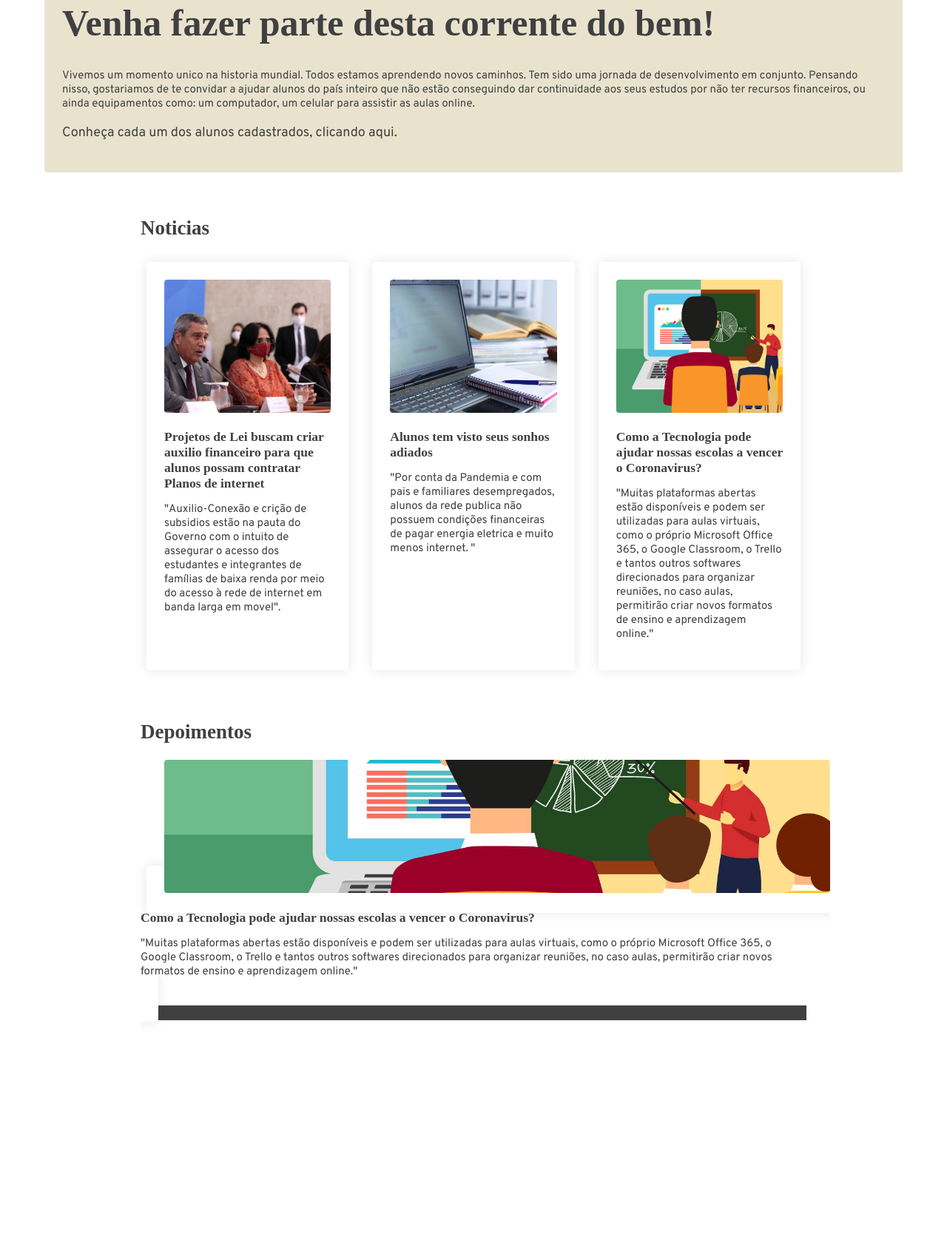
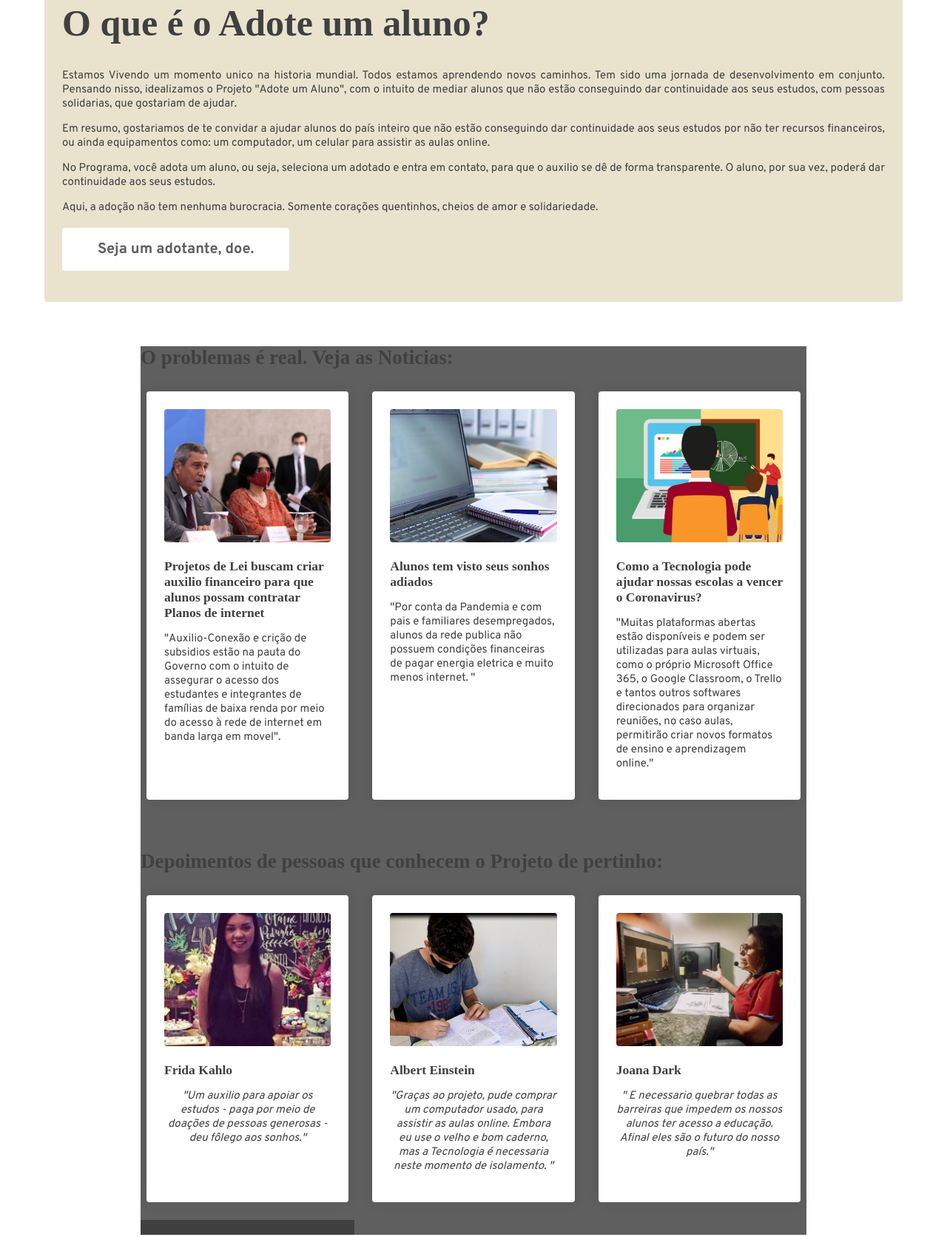
Before and after one commit to valeria-melo/AdoteUmAluno, a plain HTML site: page LandePage/index.html in a window 1280 px wide. Shown: the part 612-2284 px from the top of the page at 74% size. Before the commit the page ends 2051 px from the top, so only its background shows below. Drawn offline with Linux system fonts and the light colour scheme; a web font is replaced by a local one.

Commit message:
Ajuste pagina inicial

```diff
--- a/LandePage/index.html
+++ b/LandePage/index.html
@@ -19,24 +19,33 @@
         Um pequeno gesto pode dar habilidade tecnicas, e transformar a vida de
         pessoas criativas.
       </p>
-      <a href="https://pagseguro.uol.com.br" class="btn-blue">Faça a sua doação</a>
+      <a href="/page3.html" class="btn-blue">Cadastro de alunos</a>
     </div>
     <div>
       <header class="corrente-doBem">
         <h1 id = "venha">
-          <strong>Venha fazer parte desta corrente do bem! </strong>
+          <strong>O que é o Adote um aluno? </strong>
          </h1>
 
         <p id = 'texto'>
-          Vivemos um momento unico na historia mundial. Todos estamos aprendendo novos caminhos. Tem sido uma jornada de desenvolvimento em conjunto.
-          Pensando nisso, gostariamos de te convidar a ajudar alunos do país inteiro que não estão conseguindo dar continuidade aos seus estudos por não ter recursos financeiros, ou ainda equipamentos como: um computador,  um celular para assistir as aulas online.
-          <p id="cliqueAqui">Conheça cada um dos alunos cadastrados, clicando aqui.</p>
+         Estamos Vivendo um momento unico na historia mundial. Todos estamos aprendendo novos caminhos. Tem sido uma jornada de desenvolvimento em conjunto.
+          Pensando nisso, idealizamos o Projeto "Adote um Aluno", com o intuito de mediar alunos que não estão conseguindo dar continuidade aos seus estudos, com pessoas solidarias, que gostariam de ajudar.
+          <p id = 'texto'> Em resumo, gostariamos de te convidar a ajudar alunos do país inteiro que não estão conseguindo dar continuidade aos seus estudos por não ter recursos financeiros, ou ainda equipamentos como: um computador,  um celular para assistir as aulas online.
+            <p id = 'texto'>No Programa, você adota um aluno, ou seja, seleciona um adotado e entra em contato, para que o auxilio se dê de forma transparente. O aluno, por sua vez,  poderá dar continuidade aos seus estudos. </p>
+            <p id = 'texto'>Aqui, a adoção não tem nenhuma burocracia. Somente corações quentinhos, cheios de amor e solidariedade.</p>
+          </p>
+
+
+
+        </p>
+      <p>
+          <a href="/page2.html" class="btn-branco">Seja um adotante, doe.</a>
         </p>
       </header>
 
     </div>
     <div class="container">
-      <h2>Noticias</h2>
+      <h2>O problemas é real. Veja as Noticias:</h2>
       <div class="cards">
         <a class="card-white" href="https://www12.senado.leg.br/noticias/materias/2020/06/25/projetos-buscam-assegurar-acesso-a-internet-a-estudantes-durante-pandemia" target="_blank">
           <img src="imagens/Auxilio conexão.jpg" alt="foto Vitor" >
@@ -63,17 +72,32 @@
 
     </div>
     <div class="container">
-      <h2>Depoimentos</h2>
-      <div id="cards">
-        <a class="card-white" href="https://exame.com/blog/crescer-em-rede/como-a-tecnologia-pode-ajudar-nossas-escolas-a-vencer-o-coronavirus/" target="_blank">
-          <img src="imagens/ead-aula-hibrida.jpg" alt="foto Valéria">
-          <h3>Como a Tecnologia pode ajudar nossas escolas a vencer o Coronavirus?</h3>
-          <p>
-            "Muitas plataformas abertas estão disponíveis e podem ser utilizadas para aulas virtuais, como o próprio Microsoft Office 365, o Google Classroom, o Trello e tantos outros softwares direcionados para organizar reuniões, no caso aulas, permitirão criar novos formatos de ensino e aprendizagem online."
+      <h2>Depoimentos de pessoas que conhecem o Projeto de pertinho:</h2>
+      <div class="cards">
+        <a class="card-white" href="https://www12.senado.leg.br/noticias/materias/2020/06/25/projetos-buscam-assegurar-acesso-a-internet-a-estudantes-durante-pandemia" target="_blank">
+          <img src="/LandePage/imagens/Valeria.png" alt="foto Valeria" >
+          <h3>Frida Kahlo</h3>
+          <p class="letra">
+            "Um auxilio para apoiar os estudos - paga por meio de doações de pessoas generosas - deu fôlego aos sonhos."
           </p>
-          </a>
+        </a>
 
-      </div>
+        <a class="card-white" href="https://g1.globo.com/sp/ribeirao-preto-franca/noticia/2020/05/13/alunos-de-baixa-renda-esbarram-em-falta-de-recursos-para-aulas-ead-na-pandemia-da-covid-19-internet-as-vezes-falta.ghtml" target="_blank">
+          <img src="/LandePage/imagens/aluno.jpg" alt="foto adolescente de mascara" >
+          <h3>Albert Einstein</h3>
+          <p class="letra">
+            "Graças ao projeto, pude comprar um computador usado, para assistir as aulas online. Embora eu use o velho e bom caderno, mas a Tecnologia é necessaria neste momento de isolamento. "
+          </p>
+
+          <a class="card-white" href="https://exame.com/blog/crescer-em-rede/como-a-tecnologia-pode-ajudar-nossas-escolas-a-vencer-o-coronavirus/" target="_blank">
+        <img src="/LandePage/imagens/mirian-lima.jpg" alt="foto professora">
+        <h3>Joana Dark</h3>
+        <p class="letra" >
+          " E necessario quebrar todas as barreiras que impedem os nossos alunos ter acesso a educação. Afinal eles são o futuro do nosso país."
+        </p>
+      </a>
+
+
 
 
 
--- a/LandePage/style.css
+++ b/LandePage/style.css
@@ -41,6 +41,7 @@ p {
 }
 #texto {
   font-size: 15px;
+  text-align: justify;
 }
 #cliqueAqui {
   font-weight: bolde;
@@ -63,10 +64,23 @@ p {
   background-color: #0d1ec6;
   transform: scale(1.05);
 }
+
+.btn-branco {
+  background-color: #fff;
+  color: #5f5f5f;
+  padding: 16px 48px;
+  border-radius: 4px;
+  display: inline-block;
+  text-decoration: none;
+  transition: 0.3s;
+  font-size: 20px;
+  font-weight: bold;
+}
 /* container */
 .container {
   width: 900px;
   margin: 60px auto;
+  background: #5f5f5f;
 }
 
 /* cards */
@@ -177,6 +191,11 @@ p {
   .cards {
     grid-template-columns: 1fr 1fr 1fr;
   }
+
+  .letra {
+    font-style: italic;
+    text-align: center;
+  }
   .typewriter {
     animation: animated-text 4s steps(31, end);
     animation-iteration-count: infinite;
```
Also changed, not shown: LandePage/imagens/aluno-carente.jpg (added), LandePage/imagens/aluno.jpg (added), LandePage/imagens/mirian-lima.jpg (added).
